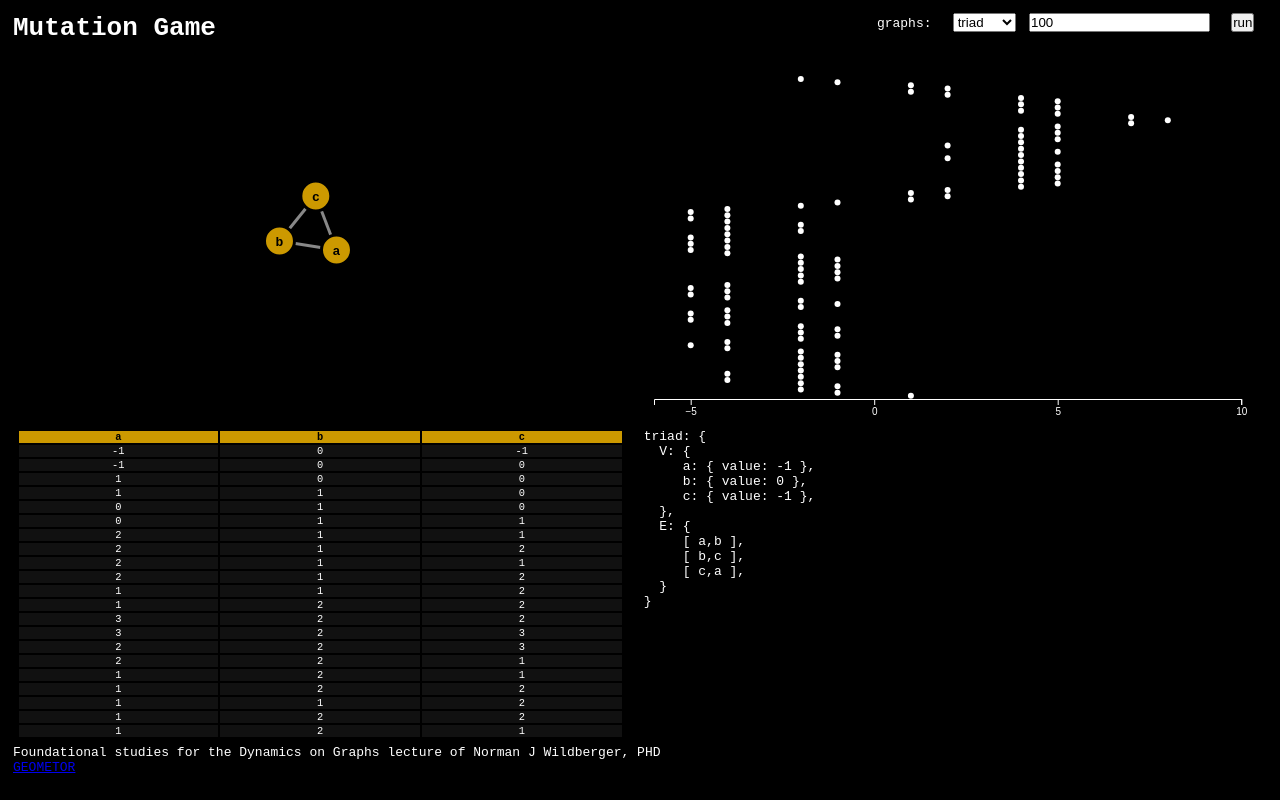
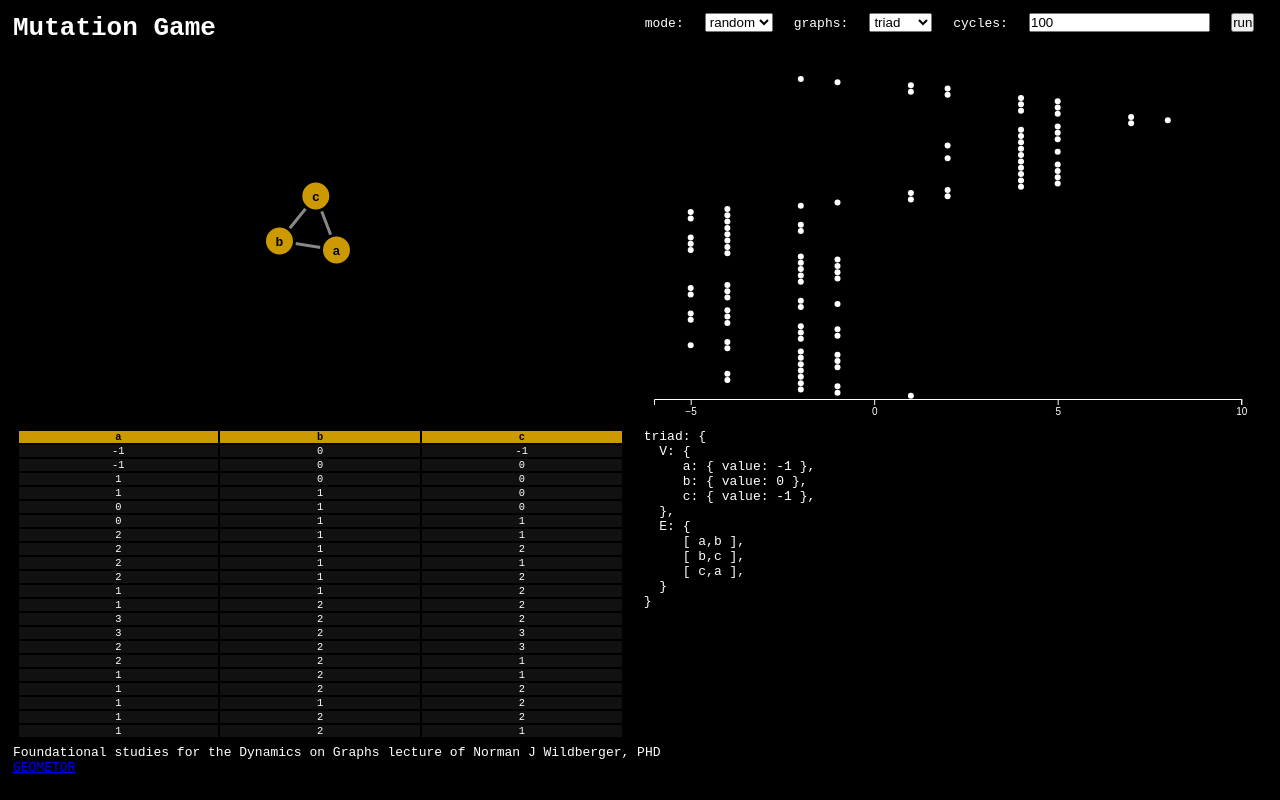
Before and after one commit to geometor/graphs, a plain HTML site: page index.html in a window 1280 px wide. Drawn offline with Linux system fonts and the light colour scheme.

Commit message:
add random and round-robin selection

```diff
--- a/index.html
+++ b/index.html
@@ -19,10 +19,16 @@
     <header>
       <h1>Mutation Game</h1>
       <div>
+        <label for="mode">mode:</label>
+        <select name="mode" id="mode">
+          <option value="random">random</option>
+          <option value="round">round</option>
+        </select>
         <label for="graphs">graphs:</label>
-        <select name="graphs" id="graphs" />
+        <select name="graphs" id="graphs"></select>
+
         <label for="cycles">cycles:</label>
-        <input name="cycles" id="cycles" />
+        <input type="text" name="cycles" id="cycles">
         <button id="run">run</button>
       </div>
     </header>
--- a/index.js
+++ b/index.js
@@ -30,10 +30,19 @@ function run() {
 
   let graph = new Graph("#graph")
 
+  let mode = d3.select("#mode").node().value
   let cycles = d3.select("#cycles").node().value
   console.log("cycles: " + cycles)
   for(var i=0; i < cycles; i++) {
-    sRandom()
+    switch (mode) {
+      case "random":
+        sRandom()
+        break;
+      case "round":
+        let k = gKeys[i % gKeys.length]
+        s(g.V[k])
+        break;
+    }
   }
 
   let table = new Table("#table", populations)
@@ -41,7 +50,7 @@ function run() {
   const sumPop = populations.map( row => row.reduce( (tot, val) => tot + val ))
   let plot = new Plot("#plot", sumPop)
 
-  Code("#code")
+  let code = new Code("#code")
 }
 
 function setGraphSelect() {
--- a/js/mutate.js
+++ b/js/mutate.js
@@ -4,9 +4,7 @@ var populations = []
 // .N = {}
 function setNeighbors() {
   var keys = Object.keys(graphs)
-  console.log(keys)
   keys.forEach( key => {
-    console.log(key)
     let g = graphs[key]
     g.E.forEach( e => {
       let v0 = g.V[e[0]]
@@ -37,9 +35,6 @@ function sRandom() {
   v = g.V[keys[n]]
 
   s(v)
-
-  var lastpop = populations[populations.length-1]
-  console.log( keys[n] + " : " + lastpop.toString() )
 }
 
 // mutation function
--- a/js/tools/plot.js
+++ b/js/tools/plot.js
@@ -9,7 +9,6 @@ function Plot(pid, d) {
   const parent = d3.select(pid)
   parent.node().innerHTML = ''
   const width = parent.node().getBoundingClientRect().width
-  console.log(width)
   const height = parent.node().getBoundingClientRect().height
   const plotWidth = width - (2 * inset)
   const plotHeight = height - (2 * inset)
@@ -27,12 +26,10 @@ function Plot(pid, d) {
   const xExtents = d3.extent(data)
   xExtents[0] -= 1
   xExtents[1] += 1
-  console.log(xExtents)
 
   const xScale = d3.scaleLinear()
     .domain(xExtents).nice()
     .range([0, plotWidth])
-  console.log("xScale(0): " + xScale(0))
 
   const axisX = plot.append("g").classed("axis x", true)
     .attr("transform", `translate(0,${plotHeight})`)
@@ -47,7 +44,6 @@ function Plot(pid, d) {
   const yScale = d3.scaleBand()
     .domain(data.keys())
     .range([plotHeight, 0])
-  console.log("yScale(0): " + yScale(0))
 
   const pins = plot.append("g").classed("pins", true)
     .selectAll("circle")
```
